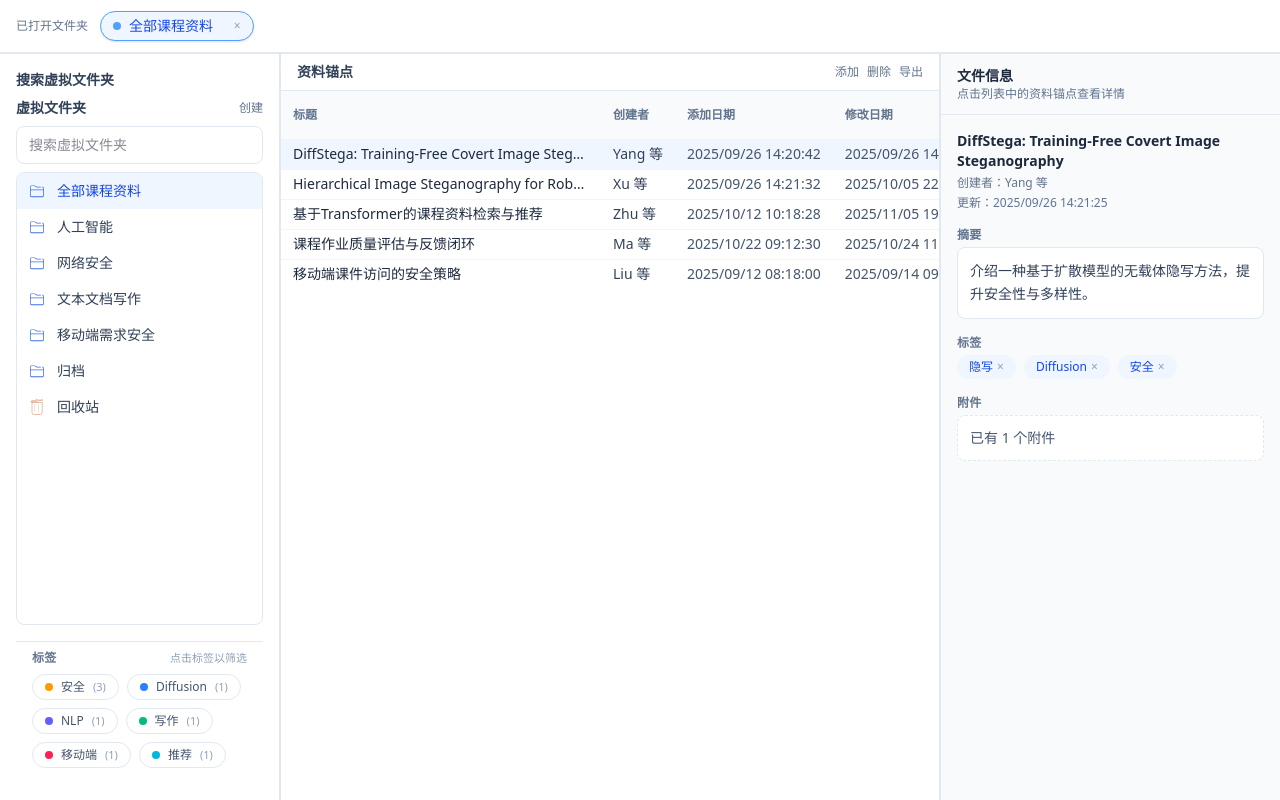
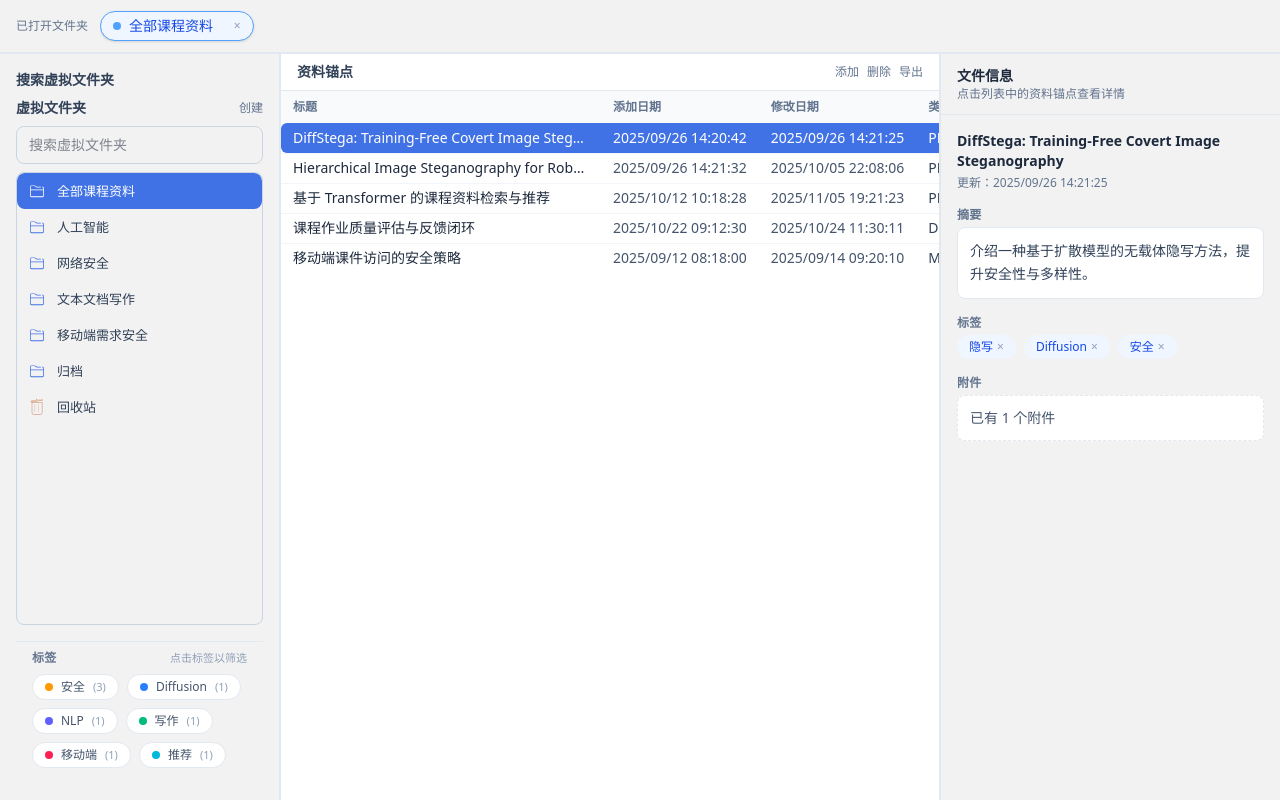
Before and after one commit to whitea133/files-all-in-one, a Vue app in the folder web/: page / in a window 1280 px wide. Built offline with nearby package versions, Linux system fonts and the light colour scheme; the HTML template or start-up script is replaced by a standard one.

Commit message:
betterUi_12_3_v1

```diff
--- a/web/src/components/anchors/AnchorDetail.vue
+++ b/web/src/components/anchors/AnchorDetail.vue
@@ -11,7 +11,7 @@ const emit = defineEmits<{
 </script>
 
 <template>
-  <div class="flex h-full flex-col bg-slate-50">
+  <div class="flex h-full flex-col bg-[#f2f2f2]">
     <div class="border-b border-slate-200 px-4 py-3">
       <div class="text-sm font-semibold text-slate-800">文件信息</div>
       <div class="text-xs text-slate-500">点击列表中的资料锚点查看详情</div>
@@ -19,7 +19,6 @@ const emit = defineEmits<{
     <div v-if="anchor" class="flex-1 overflow-y-auto p-4 space-y-4">
       <div class="space-y-1">
         <div class="text-sm font-semibold text-slate-800">{{ anchor.title }}</div>
-        <div class="text-xs text-slate-500">创建者：{{ anchor.creator }}</div>
         <div class="text-xs text-slate-500">更新：{{ anchor.updatedAt }}</div>
       </div>
 
--- a/web/src/components/anchors/AnchorTable.vue
+++ b/web/src/components/anchors/AnchorTable.vue
@@ -5,7 +5,7 @@ import { computed } from 'vue'
 const props = defineProps<{
   anchors: AnchorItem[]
   selectedId: string | null
-  /** 行高控制，默认 32px，可传 number(单位px) 或字符串(如 '30px') */
+  /** 行高控制，默认为32px，可传 number(单位px) 或字符串('30px') */
   rowHeight?: number | string
   editingId?: string | null
 }>()
@@ -40,10 +40,9 @@ const rowHeightStyle = computed(() => {
         <thead class="bg-slate-50 text-left text-xs uppercase text-slate-500">
           <tr>
             <th class="px-3 py-2 font-semibold">标题</th>
-            <th class="px-3 py-2 font-semibold">创建者</th>
             <th class="px-3 py-2 font-semibold">添加日期</th>
             <th class="px-3 py-2 font-semibold">修改日期</th>
-            <th class="px-3 py-2 font-semibold text-right">引用</th>
+            <th class="px-3 py-2 font-semibold">类型</th>
           </tr>
         </thead>
         <tbody class="divide-y divide-slate-100">
@@ -51,7 +50,7 @@ const rowHeightStyle = computed(() => {
             v-for="anchor in anchors"
             :key="anchor.id"
             class="cursor-pointer transition leading-tight"
-            :class="anchor.id === selectedId ? 'bg-blue-50' : 'hover:bg-slate-50'"
+            :class="anchor.id === selectedId ? 'selected-row bg-[#4072E5]' : 'hover:bg-slate-50'"
             :style="{ height: rowHeightStyle, minHeight: rowHeightStyle }"
             @click="emit('select', anchor.id)"
             @contextmenu.prevent="emit('context', { id: anchor.id, x: $event.clientX, y: $event.clientY })"
@@ -59,7 +58,10 @@ const rowHeightStyle = computed(() => {
             <td class="max-w-[320px] px-3 py-0 align-middle">
               <div
                 v-if="props.editingId !== anchor.id"
-                class="truncate whitespace-nowrap text-sm font-medium text-slate-800"
+                :class="[
+                  'truncate whitespace-nowrap text-sm font-medium',
+                  anchor.id === selectedId ? 'text-white' : 'text-slate-800',
+                ]"
               >
                 {{ anchor.title }}
               </div>
@@ -73,21 +75,18 @@ const rowHeightStyle = computed(() => {
                 @keydown.esc.stop.prevent="emit('rename-cancel')"
               />
             </td>
-            <td class="whitespace-nowrap px-3 py-0 text-sm text-slate-700 align-middle">
-              {{ anchor.creator }}
-            </td>
             <td class="whitespace-nowrap px-3 py-0 text-sm text-slate-600 align-middle">
               {{ anchor.addedAt }}
             </td>
             <td class="whitespace-nowrap px-3 py-0 text-sm text-slate-600 align-middle">
               {{ anchor.updatedAt }}
             </td>
-            <td class="whitespace-nowrap px-3 py-0 text-right text-sm text-slate-700 align-middle">
-              {{ anchor.citationCount ?? '—' }}
+            <td class="whitespace-nowrap px-3 py-0 text-sm text-slate-700 align-middle">
+              {{ anchor.type || '未知' }}
             </td>
           </tr>
           <tr v-if="!anchors.length">
-            <td colspan="5" class="px-4 py-6 text-center text-slate-400">
+            <td colspan="4" class="px-4 py-6 text-center text-slate-400">
               暂无资料锚点，选择左侧文件夹以查看
             </td>
           </tr>
@@ -96,3 +95,20 @@ const rowHeightStyle = computed(() => {
     </div>
   </div>
 </template>
+
+<style scoped>
+.selected-row td {
+  color: #ffffff;
+}
+.selected-row input {
+  color: #0f172a;
+}
+.selected-row td:first-child {
+  border-top-left-radius: 6px;
+  border-bottom-left-radius: 6px;
+}
+.selected-row td:last-child {
+  border-top-right-radius: 6px;
+  border-bottom-right-radius: 6px;
+}
+</style>
--- a/web/src/components/layout/FolderTabs.vue
+++ b/web/src/components/layout/FolderTabs.vue
@@ -13,7 +13,7 @@ const emit = defineEmits<{
 </script>
 
 <template>
-  <div class="flex items-center gap-3 border-b border-slate-200 bg-white px-4 py-2 overflow-hidden">
+  <div class="flex items-center gap-3 border-b border-slate-200 bg-[#f2f2f2] px-4 py-2 overflow-hidden">
     <div class="shrink-0 text-xs font-medium text-slate-500">已打开文件夹</div>
     <div class="no-scrollbar flex flex-1 items-center gap-2 overflow-x-auto whitespace-nowrap h-9 pr-4 min-w-0">
       <div
--- a/web/src/components/layout/FolderTree.vue
+++ b/web/src/components/layout/FolderTree.vue
@@ -94,21 +94,22 @@ onUnmounted(() => {
         v-model="keyword"
         type="text"
         placeholder="搜索虚拟文件夹"
-        class="w-full rounded-md border border-slate-200 px-3 py-2 text-sm outline-none focus:border-blue-400 focus:ring-2 focus:ring-blue-100"
+        class="w-full rounded-md border border-slate-300 px-3 py-2 text-sm outline-none focus:border-blue-500 focus:ring-2 focus:ring-blue-100"
       />
     </div>
-    <div class="mt-2 flex-1 overflow-y-auto rounded-md border border-slate-200">
+    <div class="mt-2 flex-1 overflow-y-auto rounded-md border border-slate-300">
       <button
         v-for="folder in visibleFolders"
         :key="folder.id"
-        class="group flex w-full items-center gap-3 px-3 py-2 text-left text-sm transition"
-        :class="folder.id === selectedId ? 'bg-blue-50 text-blue-700' : 'text-slate-700 hover:bg-slate-50'"
+        class="group flex w-full items-center gap-3 px-3 py-2 text-left text-[13px] leading-5 transition rounded-md min-h-[36px]"
+        :class="folder.id === selectedId ? 'bg-[#4072E5] text-white' : 'text-slate-700 hover:bg-slate-50'"
         type="button"
         @click="emit('select', folder.id)"
         @contextmenu.prevent="openContextMenu($event, folder.id)"
       >
         <img
           class="h-4 w-4 shrink-0"
+          :class="folder.id === selectedId ? 'brightness-0 invert' : ''"
           :src="folder.icon === 'recycle' ? recycleIcon : folderIcon"
           alt=""
         />
--- a/web/src/components/layout/TagManager.vue
+++ b/web/src/components/layout/TagManager.vue
@@ -13,7 +13,7 @@ const emit = defineEmits<{
 </script>
 
 <template>
-  <div class="flex flex-col border-t border-slate-200 bg-white">
+  <div class="flex flex-col border-t border-slate-200 bg-[#f2f2f2]">
     <div class="flex items-center justify-between px-4 py-2">
       <div class="text-xs font-semibold uppercase tracking-wide text-slate-500">
         标签
--- a/web/src/types/ui.ts
+++ b/web/src/types/ui.ts
@@ -17,10 +17,10 @@ export type AnchorItem = {
   id: string
   title: string
   creator: string
+  type: string
   folderId: string
   addedAt: string
   updatedAt: string
-  citationCount?: number
   tags: string[]
   summary?: string
   attachments?: number
--- a/web/src/views/HomeView.vue
+++ b/web/src/views/HomeView.vue
@@ -22,10 +22,10 @@ const anchors = ref<AnchorItem[]>([
     id: 'a1',
     title: 'DiffStega: Training-Free Covert Image Steganography',
     creator: 'Yang 等',
+    type: 'PDF',
     folderId: 'security',
     addedAt: '2025/09/26 14:20:42',
     updatedAt: '2025/09/26 14:21:25',
-    citationCount: 3,
     tags: ['隐写', 'Diffusion', '安全'],
     summary: '介绍一种基于扩散模型的无载体隐写方法，提升安全性与多样性。',
     attachments: 1,
@@ -34,22 +34,22 @@ const anchors = ref<AnchorItem[]>([
     id: 'a2',
     title: 'Hierarchical Image Steganography for Robust Transmission',
     creator: 'Xu 等',
+    type: 'PDF',
     folderId: 'security',
     addedAt: '2025/09/26 14:21:32',
     updatedAt: '2025/10/05 22:08:06',
-    citationCount: 5,
     tags: ['图像', '加密', '安全'],
     summary: '分层隐写策略，兼顾鲁棒性与隐蔽性，适合复杂网络环境。',
     attachments: 2,
   },
   {
     id: 'a3',
-    title: '基于Transformer的课程资料检索与推荐',
+    title: '基于 Transformer 的课程资料检索与推荐',
     creator: 'Zhu 等',
+    type: 'PPTX',
     folderId: 'ai',
     addedAt: '2025/10/12 10:18:28',
     updatedAt: '2025/11/05 19:21:23',
-    citationCount: 8,
     tags: ['NLP', '推荐', '课程资料'],
     summary: '使用多模态 Transformer 聚合课堂资料，支持检索与推荐。',
     attachments: 0,
@@ -58,10 +58,10 @@ const anchors = ref<AnchorItem[]>([
     id: 'a4',
     title: '课程作业质量评估与反馈闭环',
     creator: 'Ma 等',
+    type: 'DOCX',
     folderId: 'writing',
     addedAt: '2025/10/22 09:12:30',
     updatedAt: '2025/10/24 11:30:11',
-    citationCount: 2,
     tags: ['写作', '反馈', '教学'],
     summary: '建立作业评分、批注与改进反馈闭环的流程设计。',
     attachments: 3,
@@ -70,10 +70,10 @@ const anchors = ref<AnchorItem[]>([
     id: 'a5',
     title: '移动端课件访问的安全策略',
     creator: 'Liu 等',
+    type: 'MP4',
     folderId: 'mobile',
     addedAt: '2025/09/12 08:18:00',
     updatedAt: '2025/09/14 09:20:10',
-    citationCount: 1,
     tags: ['移动端', '权限', '安全'],
     summary: '阐述移动端课件的权限管控、离线缓存与防泄露方案。',
     attachments: 1,
@@ -196,10 +196,10 @@ function handleCreateAnchor() {
     id,
     title: '新建资料锚点',
     creator: '未命名',
+    type: 'DOCX',
     folderId: selectedFolderId.value,
     addedAt: new Date().toISOString(),
     updatedAt: new Date().toISOString(),
-    citationCount: 0,
     tags: [],
     attachments: 0,
     summary: '这是一个示例摘要，可替换为真实数据。',
@@ -207,6 +207,7 @@ function handleCreateAnchor() {
   anchors.value = [anchor, ...anchors.value]
   selectedAnchorId.value = id
 }
+
 
 function handleDeleteAnchor() {
   if (!selectedAnchorId.value) return
@@ -342,17 +343,22 @@ watchEffect(() => {
 onMounted(() => {
   window.addEventListener('click', closeAnchorMenu)
   window.addEventListener('click', closeTagMenu)
+  // 右键时也同步关闭其它菜单，避免同时打开
+  window.addEventListener('contextmenu', closeAnchorMenu, true)
+  window.addEventListener('contextmenu', closeTagMenu, true)
 })
 
 onUnmounted(() => {
   window.removeEventListener('click', closeAnchorMenu)
   window.removeEventListener('click', closeTagMenu)
+  window.removeEventListener('contextmenu', closeAnchorMenu, true)
+  window.removeEventListener('contextmenu', closeTagMenu, true)
 })
 </script>
 
 <template>
-  <div class="flex h-screen flex-col overflow-hidden bg-slate-50">
-    <div class="border-b border-slate-200 bg-white">
+  <div class="flex h-screen flex-col overflow-hidden bg-[#f2f2f2]">
+    <div class="border-b border-slate-200 bg-[#f2f2f2]">
       <FolderTabs
         :open-folders="openFolders"
         :active-folder-id="selectedFolderId"
@@ -363,7 +369,7 @@ onUnmounted(() => {
 
     <div class="flex flex-1 min-h-0 overflow-hidden">
       <!-- 左侧：虚拟文件夹 + 标签 -->
-      <aside class="flex h-full w-72 min-w-[280px] max-w-[280px] flex-col border-r border-slate-200 bg-white min-h-0 overflow-hidden">
+      <aside class="flex h-full w-72 min-w-[280px] max-w-[280px] flex-col border-r border-slate-200 bg-[#f2f2f2] min-h-0 overflow-hidden">
         <div class="flex h-full flex-col p-4">
           <div class="text-sm font-semibold text-slate-700">搜索虚拟文件夹</div>
           <div class="mt-2 flex-1 min-h-0">
@@ -411,7 +417,7 @@ onUnmounted(() => {
       </main>
 
       <!-- 右侧：信息栏 -->
-      <aside class="w-[340px] min-w-[320px] max-w-[360px] border-l border-slate-200 bg-white">
+      <aside class="w-[340px] min-w-[320px] max-w-[360px] border-l border-slate-200 bg-[#f2f2f2]">
         <AnchorDetail :anchor="selectedAnchor" @untag="handleUntag" />
       </aside>
     </div>
```
Also changed, not shown: 2 other files (tests, documents, lock files or other folders).
